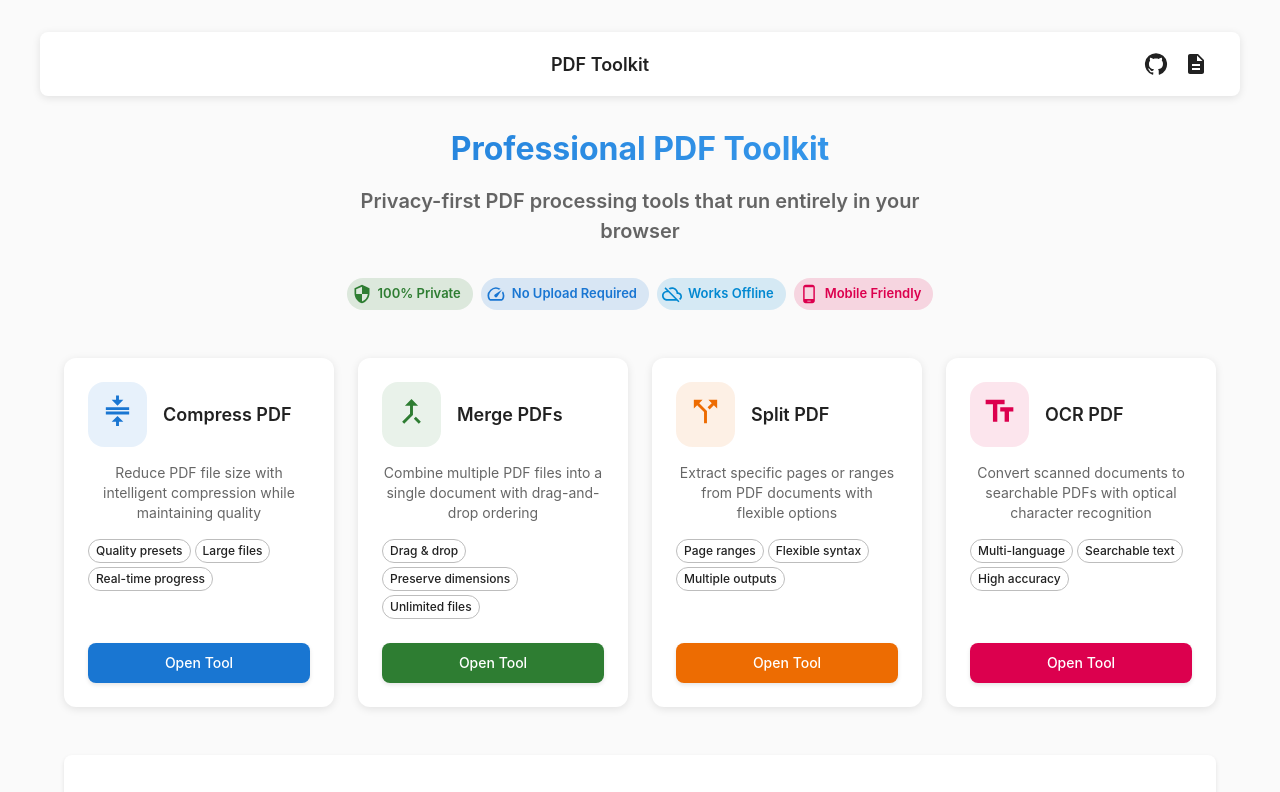
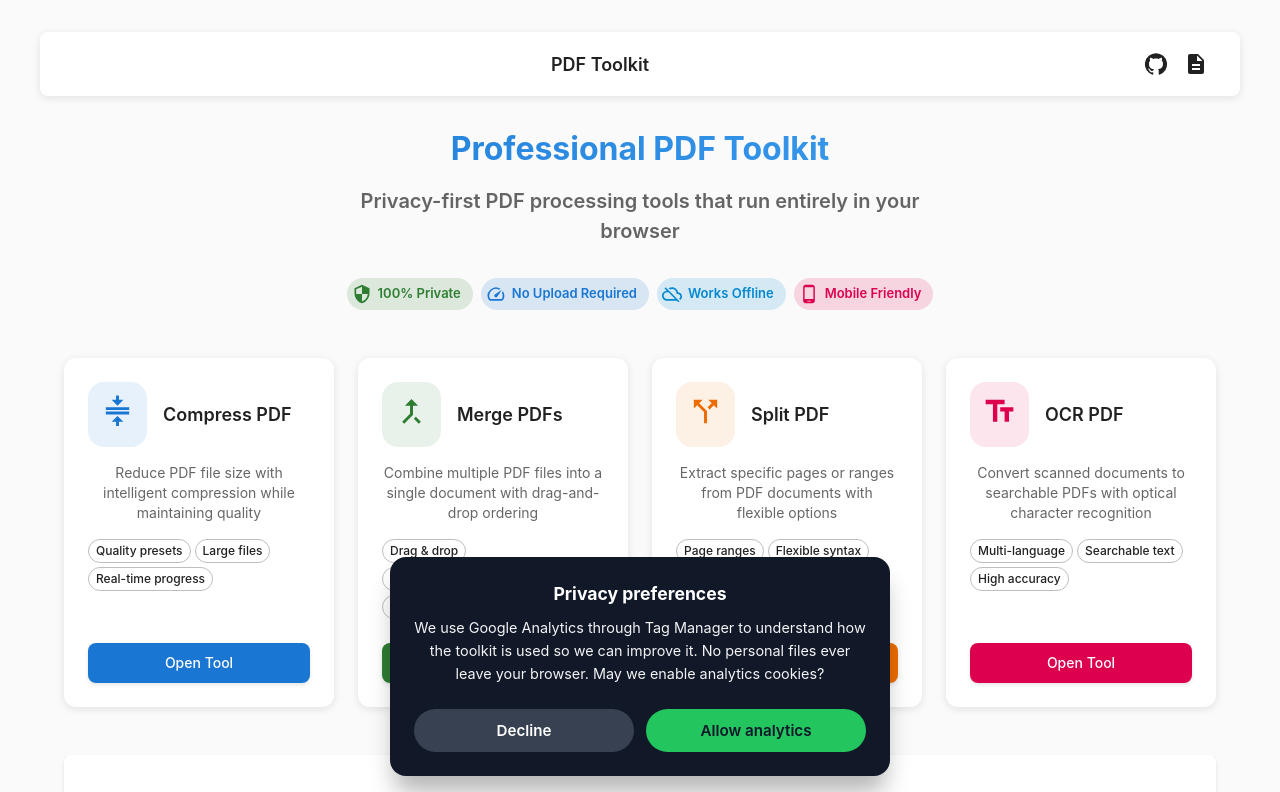
Before and after one commit to jaaaco/pdf.techsource.pro, a React (Vite) app: page / in a window 1280 px wide. Shown: the top 792 px of the page. Built offline with nearby package versions, Linux system fonts and the light colour scheme.

Commit message:
feat: add consent mode and banner

```diff
--- a/src/App.tsx
+++ b/src/App.tsx
@@ -8,6 +8,7 @@ import { BrowserRouter as Router, Routes, Route, Navigate } from 'react-router-d
 import { ThemeProvider, CssBaseline } from '@mui/material'
 import { theme } from '@/theme'
 import ErrorBoundary from '@/components/ErrorBoundary'
+import ConsentBanner from '@/components/ConsentBanner'
 
 // Lazy load components for code splitting
 const Dashboard = lazy(() => import('@/pages/Dashboard'))
@@ -186,6 +187,7 @@ function App() {
     <ThemeProvider theme={theme}>
       <CssBaseline />
       <ErrorBoundary>
+        <ConsentBanner />
         <OfflineBanner isOnline={isOnline} />
         <Router>
         <Routes>
--- /dev/null
+++ b/src/components/ConsentBanner.tsx
@@ -0,0 +1,79 @@
+import React, { useEffect, useState } from 'react'
+import { getConsentPreference, setConsentPreference, type ConsentValue } from '@/lib/consent'
+
+const bannerStyles: React.CSSProperties = {
+  position: 'fixed',
+  bottom: '1.5rem',
+  left: '50%',
+  transform: 'translateX(-50%)',
+  maxWidth: '500px',
+  width: '90%',
+  backgroundColor: '#111827',
+  color: 'white',
+  padding: '1.5rem',
+  borderRadius: '1rem',
+  boxShadow: '0 20px 25px -5px rgba(0,0,0,0.3)',
+  zIndex: 10000
+}
+
+const buttonBase: React.CSSProperties = {
+  flex: 1,
+  padding: '0.75rem 1rem',
+  borderRadius: '9999px',
+  border: 'none',
+  fontWeight: 600,
+  cursor: 'pointer',
+  fontSize: '0.95rem'
+}
+
+const descriptionStyles: React.CSSProperties = {
+  color: '#f3f4f6',
+  fontSize: '0.9rem',
+  lineHeight: 1.6,
+  margin: '0.5rem 0 1.5rem'
+}
+
+const ConsentBanner: React.FC = () => {
+  const [isVisible, setIsVisible] = useState(false)
+
+  useEffect(() => {
+    if (getConsentPreference() === null) {
+      setIsVisible(true)
+    }
+  }, [])
+
+  const handleChoice = (value: ConsentValue) => {
+    setConsentPreference(value)
+    setIsVisible(false)
+  }
+
+  if (!isVisible) return null
+
+  return (
+    <div style={bannerStyles} role="dialog" aria-live="polite" aria-label="Privacy preferences">
+      <h2 style={{ margin: 0, fontSize: '1.1rem' }}>Privacy preferences</h2>
+      <p style={descriptionStyles}>
+        We use Google Analytics through Tag Manager to understand how the toolkit is used so we can improve it.
+        No personal files ever leave your browser. May we enable analytics cookies?
+      </p>
+      <div style={{ display: 'flex', gap: '0.75rem', flexWrap: 'wrap' }}>
+        <button
+          type="button"
+          style={{ ...buttonBase, backgroundColor: '#374151', color: 'white' }}
+          onClick={() => handleChoice('denied')}
+        >
+          Decline
+        </button>
+        <button
+          type="button"
+          style={{ ...buttonBase, backgroundColor: '#22c55e', color: '#0f172a' }}
+          onClick={() => handleChoice('granted')}
+        >
+          Allow analytics
+        </button>
+      </div>
+    </div>
+  )
+}
+
+export default ConsentBanner
--- /dev/null
+++ b/src/lib/consent.ts
@@ -0,0 +1,144 @@
+/**
+ * Consent mode helpers - stores user choice and syncs it with Google Tag Manager
+ */
+
+type ConsentValue = 'granted' | 'denied'
+
+const CONSENT_STORAGE_KEY = 'pdf-toolkit.analytics-consent'
+const CONSENT_EVENT = 'analytics-consent-change'
+
+const DENIED_PAYLOAD = {
+  ad_storage: 'denied' as ConsentValue,
+  ad_user_data: 'denied' as ConsentValue,
+  ad_personalization: 'denied' as ConsentValue,
+  analytics_storage: 'denied' as ConsentValue,
+  functionality_storage: 'denied' as ConsentValue,
+  personalization_storage: 'denied' as ConsentValue,
+  security_storage: 'granted' as ConsentValue
+}
+
+const GRANTED_PAYLOAD = {
+  ad_storage: 'granted' as ConsentValue,
+  ad_user_data: 'granted' as ConsentValue,
+  ad_personalization: 'granted' as ConsentValue,
+  analytics_storage: 'granted' as ConsentValue,
+  functionality_storage: 'granted' as ConsentValue,
+  personalization_storage: 'granted' as ConsentValue,
+  security_storage: 'granted' as ConsentValue
+}
+
+let initialized = false
+
+const ensureDataLayer = () => {
+  if (typeof window === 'undefined') return
+
+  window.dataLayer = window.dataLayer || []
+  if (!window.gtag) {
+    window.gtag = (...args: any[]) => {
+      window.dataLayer.push(args)
+    }
+  }
+}
+
+const readStoredConsent = (): ConsentValue | null => {
+  if (typeof window === 'undefined') {
+    return null
+  }
+  try {
+    const value = localStorage.getItem(CONSENT_STORAGE_KEY)
+    if (value === 'granted' || value === 'denied') {
+      return value
+    }
+  } catch (error) {
+    console.warn('[Consent] Unable to read stored consent preference', error)
+  }
+  return null
+}
+
+const persistConsent = (value: ConsentValue) => {
+  if (typeof window === 'undefined') {
+    return
+  }
+  try {
+    localStorage.setItem(CONSENT_STORAGE_KEY, value)
+  } catch (error) {
+    console.warn('[Consent] Unable to persist consent preference', error)
+  }
+}
+
+const pushConsentUpdate = (value: ConsentValue) => {
+  if (typeof window === 'undefined' || typeof window.gtag !== 'function') {
+    return
+  }
+
+  const payload = value === 'granted' ? GRANTED_PAYLOAD : DENIED_PAYLOAD
+  window.gtag('consent', 'update', payload)
+}
+
+/**
+ * Initializes Google Consent Mode before GTM loads
+ */
+export const initConsentMode = () => {
+  if (initialized || typeof window === 'undefined') {
+    return
+  }
+  initialized = true
+
+  ensureDataLayer()
+
+  window.gtag('consent', 'default', {
+    ...DENIED_PAYLOAD,
+    wait_for_update: 500
+  })
+
+  const storedConsent = readStoredConsent()
+  if (storedConsent) {
+    pushConsentUpdate(storedConsent)
+  }
+}
+
+/**
+ * Returns current consent preference from storage
+ */
+export const getConsentPreference = (): ConsentValue | null => readStoredConsent()
+
+/**
+ * Persists the consent choice and updates Consent Mode/observers
+ */
+export const setConsentPreference = (value: ConsentValue) => {
+  ensureDataLayer()
+  persistConsent(value)
+  pushConsentUpdate(value)
+
+  if (typeof window !== 'undefined') {
+    window.dispatchEvent(new CustomEvent(CONSENT_EVENT, { detail: value }))
+  }
+}
+
+/**
+ * Adds an event listener for consent changes
+ */
+export const subscribeToConsentChanges = (listener: (value: ConsentValue) => void) => {
+  if (typeof window === 'undefined') {
+    return () => {}
+  }
+
+  const handler = (event: Event) => {
+    const customEvent = event as CustomEvent<ConsentValue>
+    listener(customEvent.detail)
+  }
+
+  window.addEventListener(CONSENT_EVENT, handler as EventListener)
+  return () => window.removeEventListener(CONSENT_EVENT, handler as EventListener)
+}
+
+export type { ConsentValue }
+
+declare global {
+  interface Window {
+    dataLayer: any[]
+    gtag: (...args: any[]) => void
+  }
+}
+
+export {}
--- a/src/main.tsx
+++ b/src/main.tsx
@@ -4,6 +4,10 @@ import App from './App.tsx'
 import './index.css'
 import { initGTM } from './lib/gtm'
 import { initMonitoring } from './lib/monitoring'
+import { initConsentMode } from './lib/consent'
+
+// Initialize Google Consent Mode before GTM loads
+initConsentMode()
 
 // Lazily initialize monitoring stack when enabled
 initMonitoring()
```
